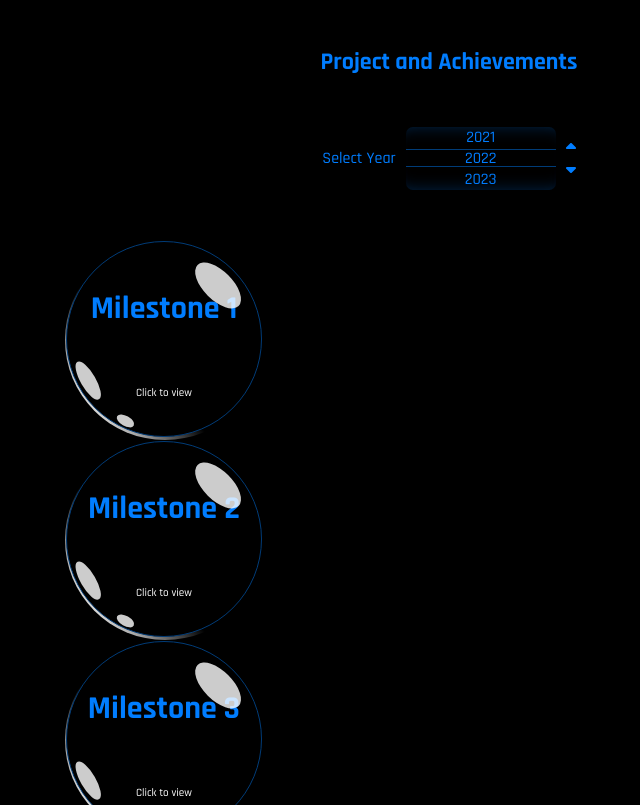
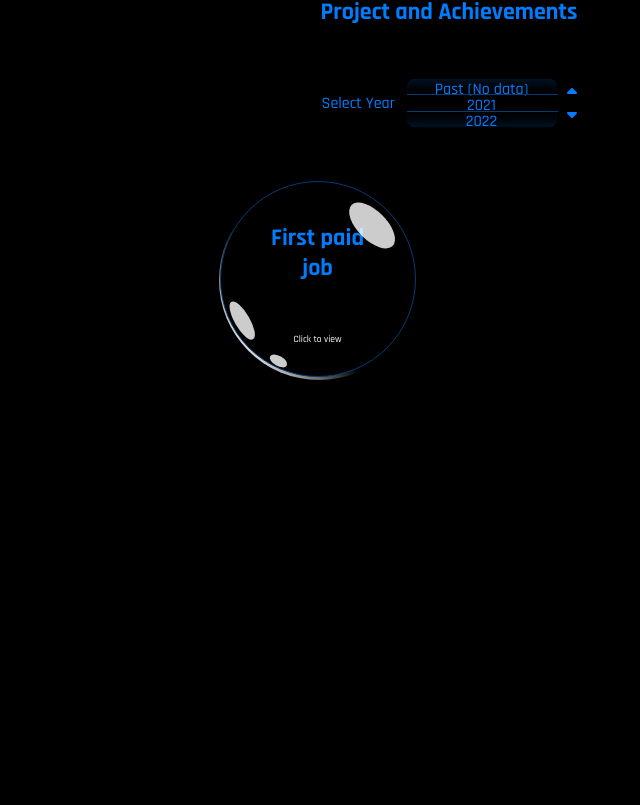
Before and after one commit to Bernard-Kuria/bernard-kuria, a React (Vite) app in the folder portfolio_website/: page / in a window 1280 px wide. Shown: the part 1615-2420 px from the top of the page, without its empty margins (191-831 px from the left). After the commit the page ends 2392 px from the top, so only its background shows below. Built offline with nearby package versions, Linux system fonts and the light colour scheme.

Commit message:
Included the Projects and Achievements section

```diff
--- a/portfolio_website/src/App.jsx
+++ b/portfolio_website/src/App.jsx
@@ -5,12 +5,14 @@ import { library } from "@fortawesome/fontawesome-svg-core";
 import { faXmark } from "@fortawesome/free-solid-svg-icons";
 import { faSortUp } from "@fortawesome/free-solid-svg-icons";
 import { faSortDown } from "@fortawesome/free-solid-svg-icons";
+import { faArrowsRotate } from "@fortawesome/free-solid-svg-icons";
 
 import FrontPage from "./Front_page/Front-page.jsx";
 
 library.add(faXmark);
 library.add(faSortUp);
 library.add(faSortDown);
+library.add(faArrowsRotate);
 import "./App.css";
 
 function App() {
--- a/portfolio_website/src/Front_page/Proj-Achievmt-sec/ProjAchvmt.jsx
+++ b/portfolio_website/src/Front_page/Proj-Achievmt-sec/ProjAchvmt.jsx
@@ -1,74 +1,280 @@
+import { useState, useRef } from "react";
 import { FontAwesomeIcon } from "@fortawesome/react-fontawesome";
 import Bubble from "./components/Bubble.jsx";
 import AboutTitle from "./components/AboutTitle.jsx";
 import "./styles/projAchvmt.css";
 
-const years = [];
-
-const milestones = {
+const initialMilestones = {
   milestone1: {
-    year: 2021,
-    title: "Milestone 1",
-    bubleSize: "250px",
+    year: 2023,
+    title: "1st Place JKUAT Hackathon",
+    bubbleSize: "200px",
     description: "Description of milestone 1",
+    clicked: true,
+    display: "block",
+    popped: false,
   },
   milestone2: {
-    year: 2021,
-    title: "Milestone 2",
-    bubleSize: "250px",
+    year: 2024,
+    title: "E-NEXUS Start-up",
+    bubbleSize: "250px",
     description: "Description of milestone 2",
+    clicked: false,
+    display: "block",
+    popped: false,
   },
   milestone3: {
-    year: 2022,
-    title: "Milestone 3",
-    bubleSize: "250px",
+    year: 2023,
+    title: "3rd place Mt Kenya Hackathon",
+    bubbleSize: "200px",
     description: "Description of milestone 3",
+    clicked: false,
+    display: "block",
+    popped: false,
   },
   milestone4: {
-    year: 2022,
-    title: "Milestone 4",
-    bubleSize: "250px",
+    year: 2024,
+    title: "AfyaPulse Start-up",
+    bubbleSize: "250px",
     description: "Description of milestone 4",
+    clicked: false,
+    display: "block",
+    popped: false,
   },
   milestone5: {
     year: 2023,
-    title: "Milestone 5",
-    bubleSize: "250px",
+    title: "Self-Balancing Robot",
+    bubbleSize: "150px",
     description: "Description of milestone 5",
+    clicked: false,
+    display: "block",
+    popped: false,
+  },
+  milestone6: {
+    year: 2024,
+    title: "Job at KEDA Ceramics",
+    bubbleSize: "200px",
+    description: "Description of milestone 6",
+    clicked: false,
+    display: "block",
+    popped: false,
+  },
+  milestone7: {
+    year: 2025,
+    title: "Internship at onQ Kenya",
+    bubbleSize: "200px",
+    description: "Description of milestone 7",
+    clicked: false,
+    display: "block",
+    popped: false,
+  },
+  milestone8: {
+    year: 2025,
+    title: "This potrfolio website",
+    bubbleSize: "200px",
+    description: "Description of milestone 8",
+    clicked: false,
+    display: "block",
+    popped: false,
+  },
+  milestone9: {
+    year: 2024,
+    title: "Graduated from Dedan Kimathi University",
+    bubbleSize: "200px",
+    description: "Description of milestone 9",
+    clicked: false,
+    display: "block",
+    popped: false,
+  },
+  milestone10: {
+    year: 2022,
+    title: "Participant at ElectronicWings Competition",
+    bubbleSize: "200px",
+    description: "Description of milestone 10",
+    clicked: false,
+    display: "block",
+    popped: false,
+  },
+  milestone11: {
+    year: 2023,
+    title: "Participant at World Engineering Day Hackathon",
+    bubbleSize: "200px",
+    description: "Description of milestone 11",
+    clicked: false,
+    display: "block",
+    popped: false,
+  },
+  milestone12: {
+    year: 2021,
+    title: "First paid job",
+    bubbleSize: "200px",
+    description: "Description of milestone 12",
+    clicked: false,
+    display: "block",
+    popped: false,
   },
 };
 
 export default function ProjAchvmt() {
-  Object.values(milestones).map((milestone) => years.push(milestone.year));
+  const [milestones, setMilestones] = useState(initialMilestones);
+  const [currentMilestone, setCurrentMilestone] = useState(
+    Object.values(initialMilestones).find(
+      (milestone) => milestone.clicked === true
+    )
+  );
+  const [displayAboutTitle, setdisplayAboutTitle] = useState(false);
+  currentMilestone.popped = true;
+
+  const years = Object.values(milestones).map((milestone) => milestone.year);
   const yearsSet = [...new Set(years)];
+  const sortedYears = yearsSet.sort((a, b) => a - b);
+  const [visibleYear, setVisibleYear] = useState(yearsSet[0]);
+
+  function handleClick(newClickedTitle) {
+    setdisplayAboutTitle(true);
+    const updatedMilestones = { ...milestones };
+    for (let milestone in updatedMilestones) {
+      updatedMilestones[milestone].clicked =
+        updatedMilestones[milestone].title === newClickedTitle;
+    }
+    setMilestones(updatedMilestones);
+
+    const updatedMilestone = Object.values(updatedMilestones).find(
+      (milestone) => milestone.title === newClickedTitle
+    );
+    setCurrentMilestone(updatedMilestone);
+    displayNone(updatedMilestones);
+  }
+
+  function displayAll() {
+    const updatedMilestones = { ...milestones };
+    for (let milestone in updatedMilestones) {
+      if (updatedMilestones[milestone].popped === false) {
+        updatedMilestones[milestone].display = "block";
+      }
+    }
+    setMilestones(updatedMilestones);
+  }
+
+  function displayNone(updatedMilestones = milestones) {
+    const newMilestones = { ...updatedMilestones };
+    for (let milestone in newMilestones) {
+      newMilestones[milestone].display = "none";
+    }
+  }
+
+  function refreshBubbles() {
+    const updatedMilestones = { ...milestones };
+    for (let milestone in updatedMilestones) {
+      updatedMilestones[milestone].popped = false;
+    }
+    setMilestones(updatedMilestones);
+  }
+
+  function checkIfAllPopped() {
+    const allPopped = Object.values(milestones).every(
+      (milestone) => milestone.popped === true
+    );
+    return allPopped;
+  }
+
+  const yearsRef = useRef(null);
+
+  function handleYearsScroll() {
+    const yearsContainer = yearsRef.current;
+    if (!yearsContainer) return;
+
+    const yearElements = Array.from(yearsContainer.children);
+    const scrollTop = yearsContainer.scrollTop;
+    const yearHeight = yearElements[0]?.offsetHeight || 1;
+    const bufferCount = 1; // Number of empty-year divs at the top
+    const visibleIndex = Math.round(scrollTop / yearHeight) + bufferCount;
+    const yearText = yearElements[visibleIndex]?.textContent;
+
+    if (yearText && !isNaN(Number(yearText))) {
+      setVisibleYear(Number(yearText));
+    } else {
+      setVisibleYear(undefined);
+    }
+  }
+
+  function scrollUp() {
+    if (yearsRef.current) {
+      const firstYear = yearsRef.current.querySelector(".year");
+      const step = firstYear ? firstYear.offsetHeight : 0;
+      yearsRef.current.scrollTop -= step;
+    }
+  }
+
+  function scrollDown() {
+    if (yearsRef.current) {
+      const firstYear = yearsRef.current.querySelector(".year");
+      const step = firstYear ? firstYear.offsetHeight : 0;
+      yearsRef.current.scrollTop += step;
+    }
+  }
 
   return (
     <div className="proj-achvmt">
       <h2 className="section-title">Project and Achievements</h2>
       <div className="year-selection">
         <p className="select-year">Select Year</p>
-        <div className="years">
-          {yearsSet.map((year) => (
-            <div className="year">{year}</div>
+        <div className="years" ref={yearsRef} onScroll={handleYearsScroll}>
+          <div className="year empty-year">Past (No data)</div>
+          {sortedYears.map((year) => (
+            <div className="year" key={year}>
+              {year}
+            </div>
           ))}
+          <div className="year empty-year">Future (No data Yet)</div>
         </div>
         <div className="navigation-arrows">
           <FontAwesomeIcon
             icon="fa-solid fa-sort-up"
             style={{ color: "#007dff" }}
+            onClick={scrollUp}
           />
           <FontAwesomeIcon
             icon="fa-solid fa-sort-down"
             style={{ color: "#007dff" }}
+            onClick={scrollDown}
           />
         </div>
       </div>
       <div className="bubbles">
         {Object.values(milestones).map((milestone) => (
-          <Bubble milestone={milestone} />
+          <Bubble
+            key={milestone.title}
+            milestone={milestone}
+            handleClick={handleClick}
+            visibleYear={visibleYear}
+          />
         ))}
       </div>
-      <AboutTitle />
+      {displayAboutTitle ? (
+        <AboutTitle
+          currentMilestone={currentMilestone}
+          displayAll={displayAll}
+          setdisplayAboutTitle={setdisplayAboutTitle}
+        />
+      ) : (
+        ""
+      )}
+      {checkIfAllPopped() && !displayAboutTitle ? (
+        <div className="refresh-bubbles">
+          <span className="refresh-text">Refresh Bubbles</span>
+          <FontAwesomeIcon
+            icon="fa-solid fa-arrows-rotate"
+            style={{ color: "#007dff" }}
+            onClick={() => {
+              refreshBubbles();
+              displayAll();
+            }}
+          />
+        </div>
+      ) : (
+        ""
+      )}
     </div>
   );
 }
--- a/portfolio_website/src/Front_page/Proj-Achievmt-sec/components/AboutTitle.jsx
+++ b/portfolio_website/src/Front_page/Proj-Achievmt-sec/components/AboutTitle.jsx
@@ -1,19 +1,37 @@
 import { FontAwesomeIcon } from "@fortawesome/react-fontawesome";
 import "../styles/about-title.css";
+import Bubble from "./Bubble.jsx";
 
-export default function AboutTitle(title) {
+export default function AboutTitle({
+  currentMilestone,
+  displayAll,
+  setdisplayAboutTitle,
+}) {
+  let newCurrent = { ...currentMilestone };
+  newCurrent.bubbleSize = "150px";
+  newCurrent.fontSize = "1rem";
+  newCurrent.display = "block";
+
+  function backToBubbles() {
+    currentMilestone.display = "none";
+    setdisplayAboutTitle(false);
+    displayAll();
+  }
+
+  function handleClick() {}
+
   return (
-    <>
+    <div className="proj-achvmt-title-container">
+      <Bubble milestone={newCurrent} handleClick={handleClick} />
       <div className="proj-achvmt-title">
-        <h2 className="title">title</h2>
-        {/* <i class="fa-solid fa-sort-up" style="color: #007dff;"></i> */}
-        <p className="description">
-          Lorem ipsum dolor sit amet consectetur, adipisicing elit. Numquam ad
-          debitis repellendus mollitia alias nemo dolor? Sapiente est, inventore
-          ea minima adipisci, numquam sunt exercitationem ipsam quo itaque
-          explicabo porro!
-        </p>
+        <h2 className="title">{currentMilestone.title}</h2>
+        <FontAwesomeIcon
+          icon="fa-solid fa-xmark"
+          style={{ color: "#007dff" }}
+          onClick={backToBubbles}
+        />
+        <p className="description">{currentMilestone.description}</p>
       </div>
-    </>
+    </div>
   );
 }
--- a/portfolio_website/src/Front_page/Proj-Achievmt-sec/components/Bubble.jsx
+++ b/portfolio_website/src/Front_page/Proj-Achievmt-sec/components/Bubble.jsx
@@ -1,17 +1,40 @@
 import "../styles/bubble.css";
 
-export default function Bubble({ milestone }) {
+export default function Bubble({ milestone, handleClick, visibleYear }) {
+  // Convert visibleYear to number for comparison
+  const isVisible = Number(visibleYear) === milestone.year;
+
   return (
-    <div className="outer-reflection">
-      <div className="bubble">
+    isVisible ? (
+      <div
+        className="outer-reflection"
+        style={{
+          width: milestone.bubbleSize,
+          height: milestone.bubbleSize,
+          display: milestone.display,
+        }}
+      >
+        <div className="bubble" onClick={() => handleClick(milestone.title)}>
           <div className="inner-reflections">
             <div className="reflection-1"></div>
             <div className="reflection-2"></div>
             <div className="reflection-3"></div>
           </div>
-        <h1 className="title">{milestone.title}</h1>
+          <h2
+            className="title"
+            style={milestone.fontSize ? { fontSize: milestone.fontSize } : {}}
+          >
+            {milestone.title}
+          </h2>
+          {milestone.bubbleSize > "150px" ? (
             <p className="click">Click to view</p>
+          ) : (
+            ""
+          )}
         </div>
       </div>
+    ) : (
+      ""
+    )
   );
 }
--- a/portfolio_website/src/Front_page/Proj-Achievmt-sec/styles/bubble.css
+++ b/portfolio_website/src/Front_page/Proj-Achievmt-sec/styles/bubble.css
@@ -1,18 +1,23 @@
+.proj-achvmt-title-container {
+  display: flex;
+  width: 100%;
+}
+
 .outer-reflection {
-  width: 200px;
-  height: 200px;
   background: linear-gradient(
     50deg,
     var(--primary-white) 10%,
     var(--primary-black) 40%
   );
   border-radius: 50%;
+  cursor: pointer;
 }
 
 .bubble {
   position: relative;
   display: grid;
   justify-content: center;
+  justify-items: center;
   width: calc(100% - 6px);
   height: calc(100% - 6px);
   background-color: var(--primary-black);
@@ -59,11 +64,12 @@
 
 .bubble .title {
   color: var(--primary-blue);
+  width: 80%;
   text-align: center;
 }
 
 .click {
   color: var(--primary-white);
-  font-size: 0.7em;
+  font-size: 60%;
   text-align: center;
 }
--- a/portfolio_website/src/Front_page/Proj-Achievmt-sec/styles/projAchvmt.css
+++ b/portfolio_website/src/Front_page/Proj-Achievmt-sec/styles/projAchvmt.css
@@ -1,8 +1,10 @@
 .proj-achvmt {
-  width: 100%;
-  display: grid;
-  justify-content: center;
-  justify-items: center;
+  width: 60%;
+  height: 100vh;
+  margin: 0 auto;
+  display: flex;
+  flex-direction: column;
+  align-items: center;
 }
 
 .proj-achvmt .year-selection {
@@ -11,36 +13,63 @@
   display: inline-flex;
   gap: 10px;
   align-items: center;
+  position: relative;
+}
+
+.year-selection::after {
+  content: "";
+  position: absolute;
+  right: 0;
+  width: 100%;
+  height: 1em;
+  border-top: 1px solid var(--secondary-blue);
+  border-bottom: 1px solid var(--secondary-blue);
+  transform: translateX(calc(85px));
+  clip-path: polygon(0 0, 151px 0, 151px 100%, 0 100%);
+}
+
+.year-selection .select-year {
+  width: 75px;
 }
 
 .year-selection .years {
   width: 150px;
+  height: 3em;
   max-width: 200px;
   display: grid;
   justify-items: center;
   position: relative;
   box-shadow: inset 0 15px 20px -20px var(--secondary-blue),
-    inset 0 -15px 20px -20px var(--secondary-blue); /* Inward shadow */
+    inset 0 -15px 20px -20px var(--secondary-blue);
   border-radius: 7px;
+  overflow-y: scroll;
+  scrollbar-width: none;
+  -ms-overflow-style: none;
 }
 
-.years::after {
-  content: "";
-  position: absolute;
-  right: 0;
-  top: 50%;
-  transform: translateY(-50%);
-  width: 100%;
-  height: 1em;
-  border-top: 1px solid var(--secondary-blue);
-  border-bottom: 1px solid var(--secondary-blue);
+.year-selection .years::-webkit-scrollbar {
+  display: none;
 }
 
 .navigation-arrows {
   display: grid;
   justify-items: center;
+  cursor: pointer;
 }
 
 .bubbles {
   width: 60%;
 }
+
+.refresh-text {
+  color: var(--primary-blue);
+  margin-right: 10px;
+}
+
+.fa-arrows-rotate {
+  cursor: pointer;
+}
+
+.year {
+  height: 1em;
+}
--- a/portfolio_website/src/Front_page/front-page.css
+++ b/portfolio_website/src/Front_page/front-page.css
@@ -2,7 +2,7 @@
   width: 100%;
   height: 1px;
   border-top: 1px solid var(--secondary-blue);
-  margin: 100px 0;
+  margin: 100px 0 50px 0;
 }
 
 .section-title {
```
Also changed, not shown: portfolio_website/src/Front_page/Proj-Achievmt-sec/styles/about-title.css (+8 -6 lines). Lines whose indentation alone changed are shown as unchanged.
